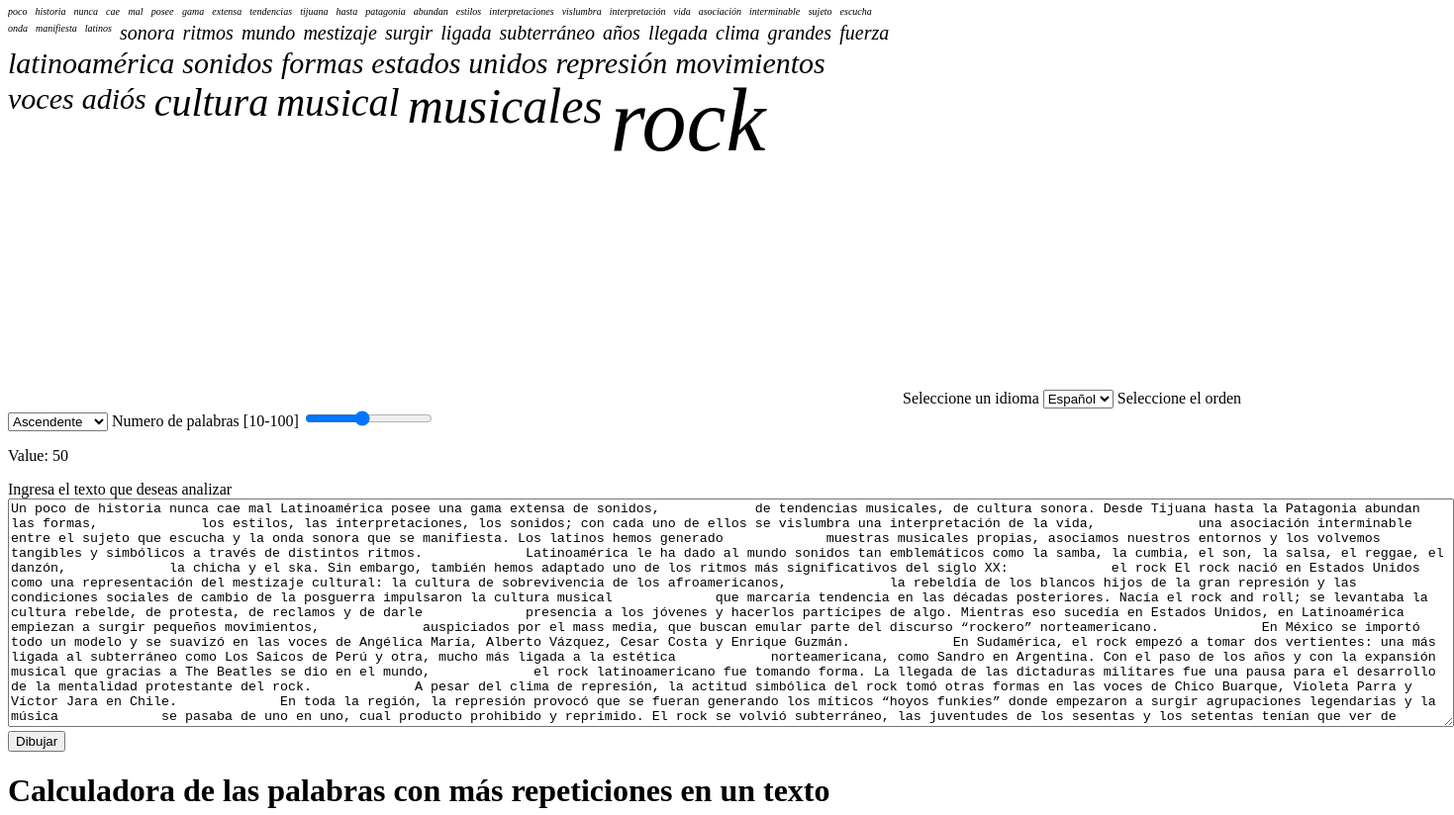
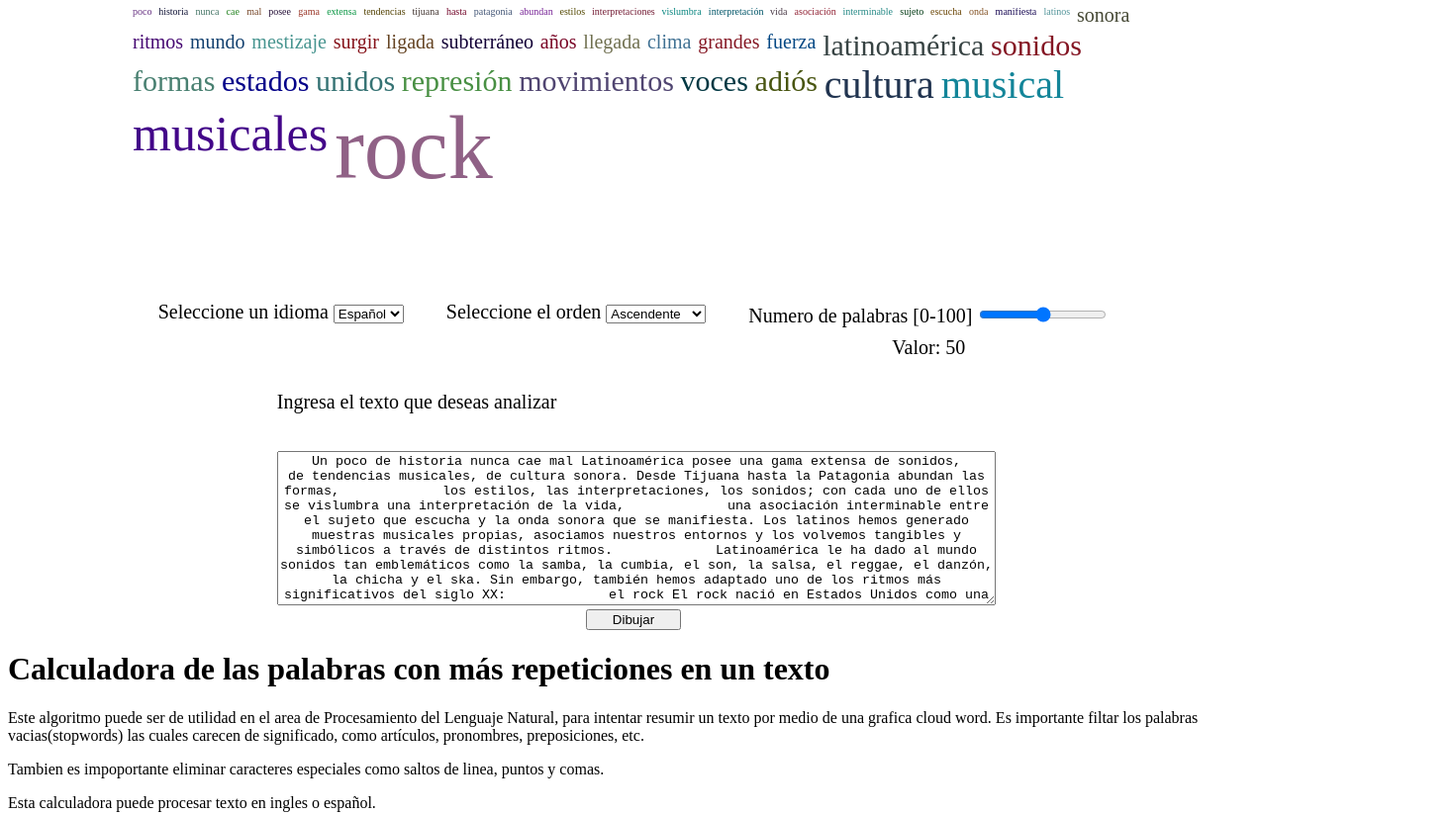
Before and after one commit to fortanelfr/JS_PFFortanel, a plain HTML site: page index.html in a window 1280 px wide. Shown: the top 824 px of the page at 99% size, 1469 px wide, since content can reach past the window. Drawn offline with Linux system fonts and the light colour scheme.

Commit message:
Se le dio formato al proyecto

```diff
--- /dev/null
+++ b/css/styles.css
@@ -0,0 +1,48 @@
+.flex-canvas {
+    display: flex;
+    width: 100%;
+    margin-left: 10%;
+    margin-right: 10%;
+}
+
+.flex-canvas > svg {
+    width: 80%;
+    height: 300px;
+}
+
+
+.flex-container {
+    display: flex;
+    justify-content: space-between;
+    margin-left: 12%;
+    margin-right: 12%;
+}
+
+.flex-container > div {
+    text-align: center;
+    line-height: 7px;
+    font-size: 20px;
+  }
+
+  .form {
+    width: 100%;
+  }
+    .form > p{
+        margin-left: 12.5%;
+        margin-right: 12.5%;
+        font-size: 20px;
+    }
+  .texto-area{
+    text-align: center;
+    margin-left: 12.5%;
+    margin-right: 12.5%;
+    width: 75%;
+    height: 150px;
+  }
+
+  .boton-texto{
+    text-align: center;
+    margin-left: 45%;
+    margin-right: 45%;
+    width: 10%;
+  }
--- a/index.html
+++ b/index.html
@@ -1,45 +1,53 @@
 <!DOCTYPE html>
-<html lang="en">
+<html lang="es">
 <head>
     <meta charset="UTF-8">
     <meta http-equiv="X-UA-Compatible" content="IE=edge">
     <meta name="viewport" content="width=device-width, initial-scale=1.0">
+    <link rel="stylesheet" href="css/styles.css">
     <title>Document</title>
 </head>
 <body>
 
-
-    <svg id="canvas" width="900" height="400" viewbox="0 0 900 400" version="1.1" xmlns="http://www.w3.org/2000/svg">
+    <div class="flex-canvas">
+    <svg id="canvas">
     </svg>
+    </div>
 
 
-
+    <div class="flex-container">
+        <div>
             <label for="Seleccion">Seleccione un idioma</label>
             <select id="idioma">
                 <option value="español">Español</option>
                 <option value="ingles">Inglés</option>
             </select>
-
+       </div>
+       <div>
         <label for="Seleccion_idioma">Seleccione el orden</label>
         <select id="order">
             <option value="asc">Ascendente</option>
             <option value="desc">Descendente</option>
         </select>
+       </div>
 
-    <label >Numero de palabras [10-100]</label>
+       <div>
+            <label >Numero de palabras [0-100]</label>
+            <input type="range" id="palabras" min="0" max="100" value="50">
+            <p>Valor: <output id="value_palabras"></output></p>
+       </div>
+    </div>
 
-    <input type="range" id="palabras" min="10" max="100" value="50">
-    <p>Value: <output id="value_palabras"></output></p>
-
-
-    <form  action="#">
-        Ingresa el texto que deseas analizar
+    <div class="flex-container">
+            <form class="form"  action="#">
+                <p>Ingresa el texto que deseas analizar</p>
                 <br>
-        <textarea rows = "15" cols = "180" name = "description" id="texto_area">
+                <textarea class="texto-area" name = "description" id="texto_area">
                 </textarea>
                 <br>
-        <button type="button" id="dibujar">Dibujar</button>
+                <button class="boton-texto" type="button" id="dibujar">Dibujar</button>
             </form>
+    </div>
 
     <h1> Calculadora de las palabras con más repeticiones en un texto </h1>
     <p> Este algoritmo puede ser de utilidad en el area de Procesamiento del Lenguaje Natural, para intentar resumir un texto
--- a/js/main.js
+++ b/js/main.js
@@ -417,14 +417,22 @@ function top_n(texto,idioma,numero_palabras,remover=true){
    return resultado
 }
 
+function getDarkColor() {
+    var color = '#';
+    for (var i = 0; i < 6; i++) {
+        color += Math.floor(Math.random() * 10);
+    }
+    return color;
+}
 
 function create_word(text,size,id,canvas,x=0,y=0){
     let word = document.createElementNS("http://www.w3.org/2000/svg","text");
     word.textContent = text;
     word.setAttributeNS(null,'dominant-baseline','hanging')
     word.setAttributeNS(null,'alignment-baseline','baseline')
-    word.setAttributeNS(null,'font-style','italic')
+    word.setAttributeNS(null,'font-style','Impact')
     word.setAttributeNS(null,'font-size',size)
+    word.setAttributeNS(null,'fill',getDarkColor())
     word.setAttributeNS(null,'id',id)
     word.setAttributeNS(null,'x',x)
     word.setAttributeNS(null,'y',y)
@@ -476,6 +484,7 @@ function ascending(list){
 
 function create_cloud(word_cloud,order){
     var canvas = document.getElementById("canvas")
+    let canvas_trans = canvas.getBoundingClientRect().left*.95
 
     //Eliminamos los posibles valores de calculos anteriores
     while (canvas.firstChild) {
@@ -499,12 +508,16 @@ function create_cloud(word_cloud,order){
         var bbox = word.getBoundingClientRect()
         if (last_word != null){
             var l_bbox = last_word.getBoundingClientRect();
-            last_x = l_bbox.right
-            last_y = l_bbox.left
+            // getBoundingCLientRect obtiene la posicion del objeto sobre toda la pagina, no sobre el canvas
+            // debido a que el canvas fue transladado, getBoundingCLientRect regresa la posión del objeto con el desplazamiento
+            // del canvas, por ello es necesario restar está translacción del objeto, para que no haya tanta separación entre las
+            // palabras
+            last_x = l_bbox.right - canvas_trans
+            last_y = l_bbox.left - canvas_trans
 
 
-            current_x = l_bbox.right + bbox.width;
-            if (current_x >= 900){
+            current_x = l_bbox.right + bbox.width - canvas_trans;
+            if (current_x >= canvas.getBoundingClientRect().width){
                 current_height = new_Height
                 word.setAttributeNS(null,'transform','translate('+ 0 + ',' + current_height +')')
 
@@ -585,3 +598,6 @@ num_palabras.addEventListener("click",drawCloud)
 
 let order_palabras = document.getElementById("order");
 order_palabras.addEventListener("click",drawCloud)
+
+let can = document.getElementById("canvas");
+console.log(can.getBoundingClientRect())
```
Lines whose indentation alone changed are shown as unchanged.
